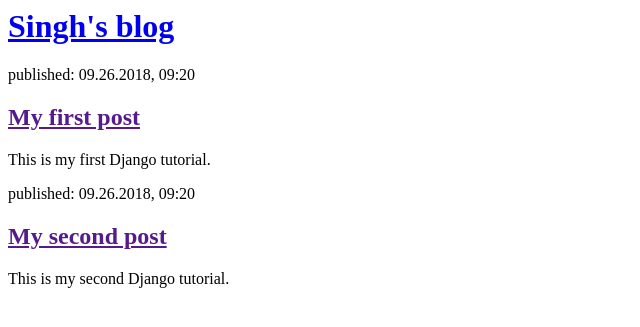
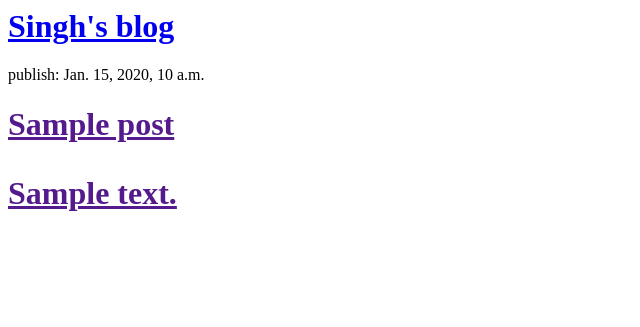
Before and after one commit to singhAtwal/my-first-blog, a Django app: template blog/templates/blog/post_list.html in a window 1280 px wide. Shown: the top 327 px of the page, without its empty margins (0-640 px from the left). Run offline with Django 3.2, Linux system fonts and the light colour scheme; the template is opened without the code that fills it: values that come from a table or form of the project are taken from there, others are empty; tables that the repository leaves empty hold one stand-in row (values such as "Sample post").

Commit message:
Modified tamplates to display posts from database.

```diff
--- a/blog/templates/blog/post_list.html
+++ b/blog/templates/blog/post_list.html
@@ -7,14 +7,12 @@
       <h1><a href="/">Singh's blog</a></h1>
     </div>
 
-    <div>
-      <p>published: 09.26.2018, 09:20</p>
-      <h2><a href="">My first post</a></h2>
-      <p>This is my first Django tutorial.</p>
-    </div>
-      <p>published: 09.26.2018, 09:20</p>
-      <h2><a href="">My second post</a></h2>
-      <p>This is my second Django tutorial.</p>
-    </div>
+    {% for post in posts %}
+      <div>
+        <p>publish: {{ post.publish_date}}</p>
+        <h1><a href="">{{ post.title }}</p>
+        <p>{{ post.text|linebreaksbr }}</p>
+      </div>
+    {% endfor %}
   </body>
 </html>
--- a/blog/views.py
+++ b/blog/views.py
@@ -1,5 +1,8 @@
 from django.shortcuts import render
+from django.utils import timezone
+from .models import Post
 
 # Create your views here.
 def post_list(request):
-    return render(request, 'blog/post_list.html', {})
+    posts = Post.objects.filter(publish_date__lte=timezone.now()).order_by('publish_date')
+    return render(request, 'blog/post_list.html', {'posts': posts})
```
